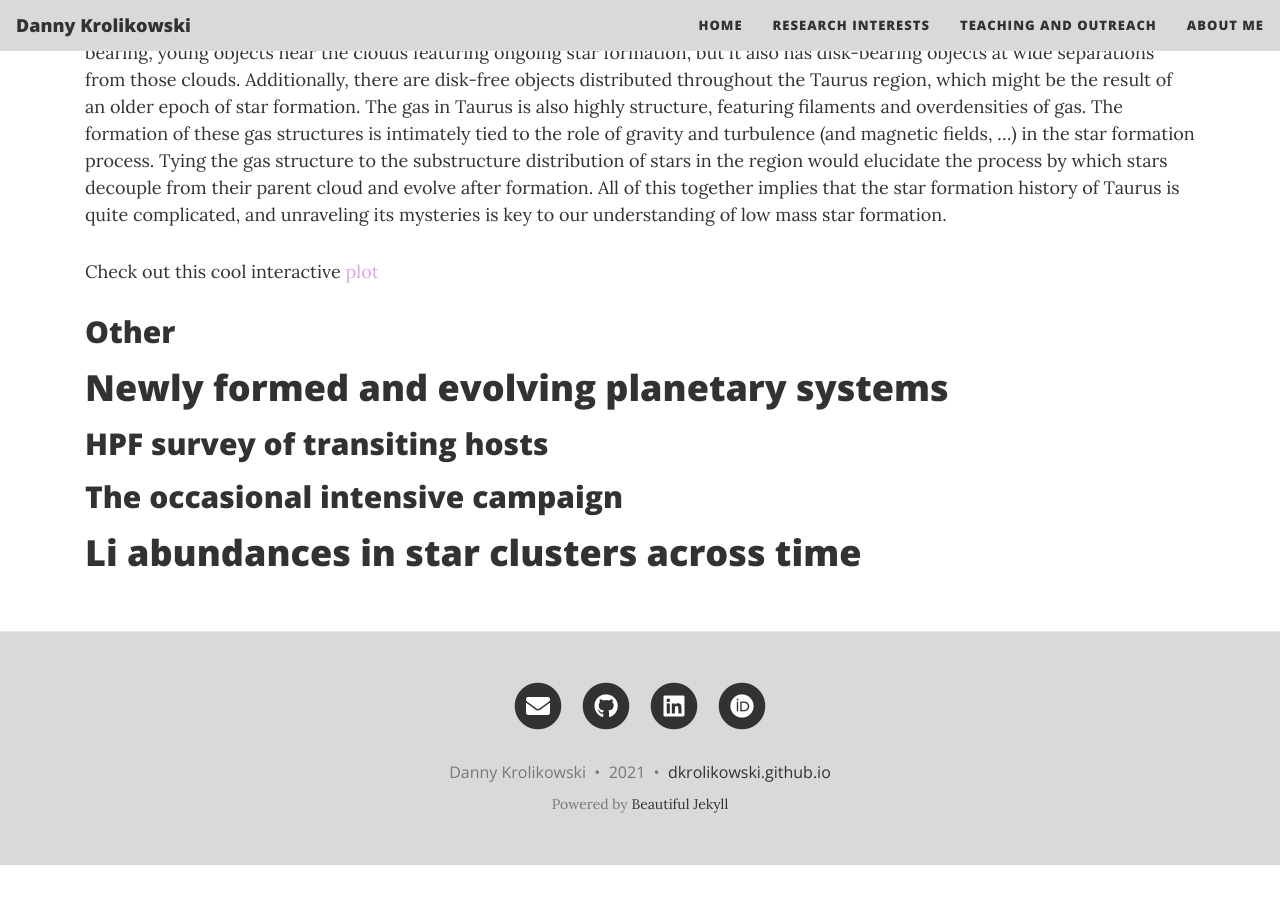
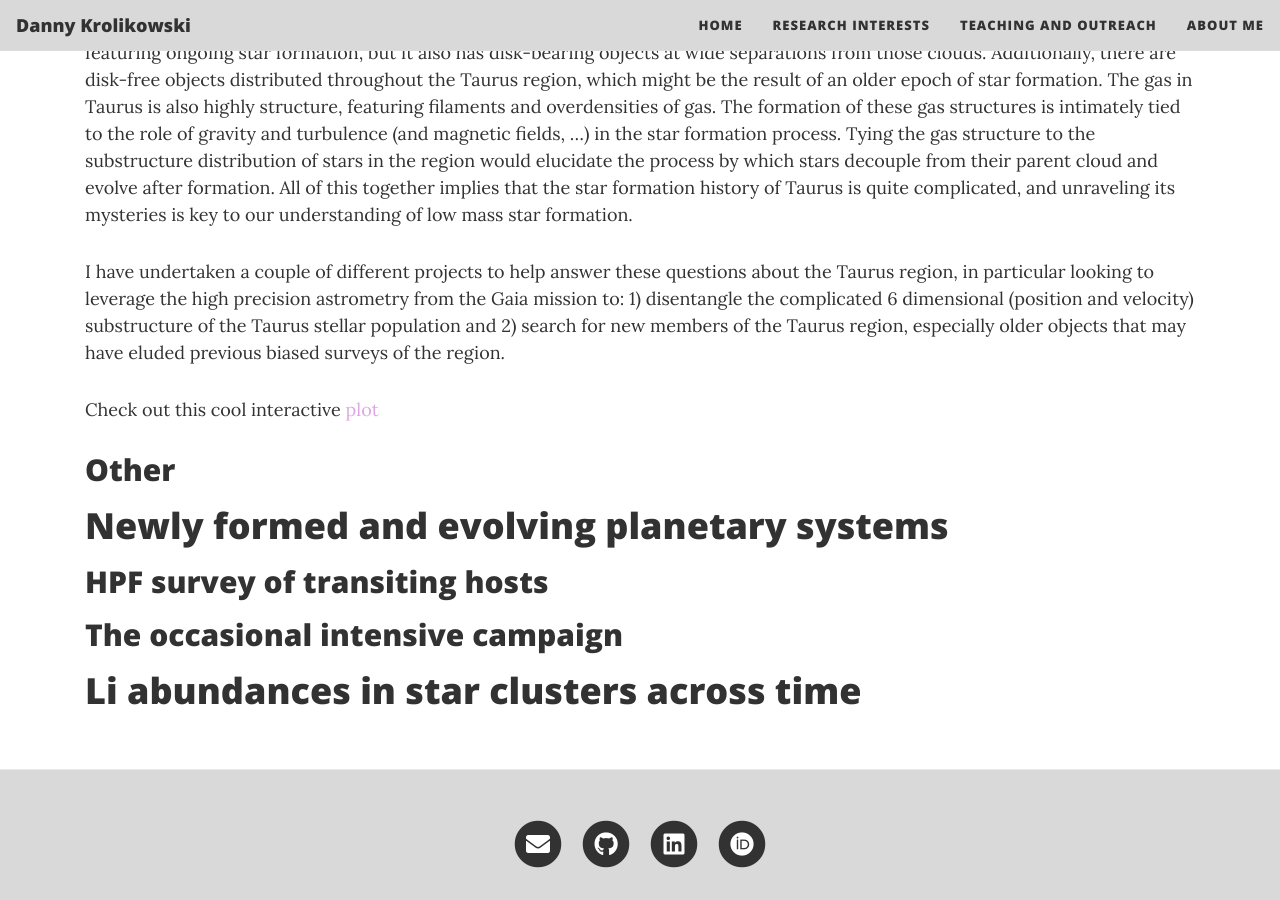
Before and after one commit to dkrolikowski/dkrolikowski.github.io, a Jekyll site: the page built from research.md, in a window 1280 px wide and 900 px high, scrolled down 916 px. Built offline with Jekyll 4.4.1, drawn with Linux system fonts in a browser that asks for light colours; nearby versions of some CDN libraries; before the commit the page ends 1781 px from its top, so only the background shows below that.

Commit message:
Hopefully fixed the Taurus gas image, and also started writing about my projects

```diff
--- a/research.md
+++ b/research.md
@@ -15,9 +15,13 @@ To understand how planetary systems form and evolve, we must understand how the
 
 The bulk of the work I have done so far on young stars has been in the Taurus star forming region, which is the canonical region of low mass star formation in the Milky Way, and one of the nearest sites of ongoing star formation to us. Because it is so close, Taurus has been studied for a long time, leading to a rich history of knowledge of the region (my current record for oldest reference used is 1890). However, as with anything studied for so long (or let's be real, anything in astronomy), there are peculiarities that elude total explanation in the region.
 
-<img src="assets/img/taurus_h2.png" width="700" style="float:right">
+<a href="https://ui.adsabs.harvard.edu/abs/2008ApJ...680..428G/abstract" target='blank' >
+  <img src="assets/img/taurus_h2.png" width="400" ALIGN="right">
+</a>
 
 For example, Taurus has a rich census of disk-bearing, young objects near the clouds featuring ongoing star formation, but it also has disk-bearing objects at wide separations from those clouds. Additionally, there are disk-free objects distributed throughout the Taurus region, which might be the result of an older epoch of star formation. The gas in Taurus is also highly structure, featuring filaments and overdensities of gas. The formation of these gas structures is intimately tied to the role of gravity and turbulence (and magnetic fields, ...) in the star formation process. Tying the gas structure to the substructure distribution of stars in the region would elucidate the process by which stars decouple from their parent cloud and evolve after formation. All of this together implies that the star formation history of Taurus is quite complicated, and unraveling its mysteries is key to our understanding of low mass star formation.
+
+I have undertaken a couple of different projects to help answer these questions about the Taurus region, in particular looking to leverage the high precision astrometry from the Gaia mission to: 1) disentangle the complicated 6 dimensional (position and velocity) substructure of the Taurus stellar population and 2) search for new members of the Taurus region, especially older objects that may have eluded previous biased surveys of the region.
 
 Check out this cool interactive [plot](/taurus_interactive_3d)
 
```
